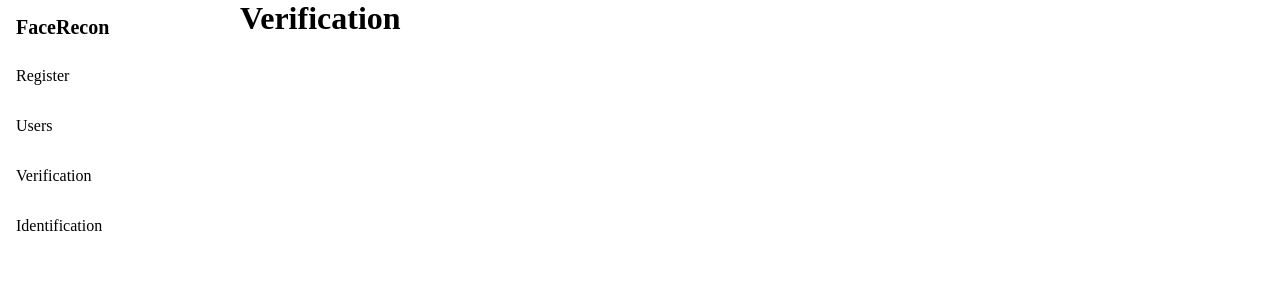
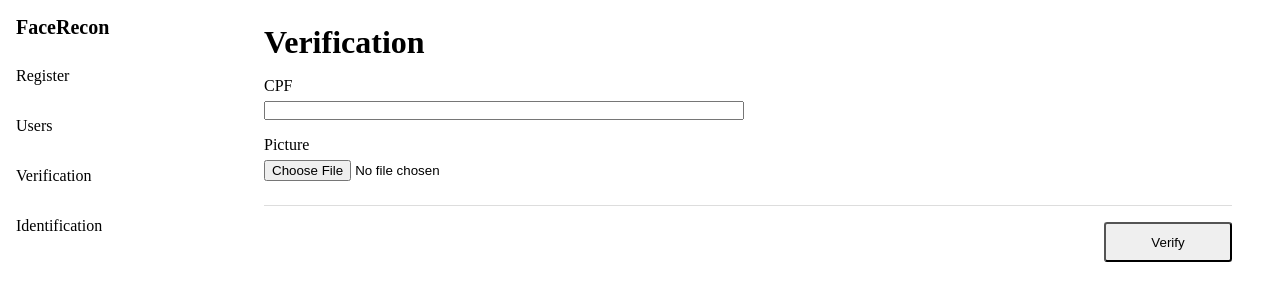
Before and after one commit to nblucas/face-recon-app, an Angular app in the folder frontend/: page /verification in a window 1280 px wide. Shown: the top 300 px of the page. Built offline with nearby package versions, Linux system fonts and the light colour scheme.

Commit message:
feat: add face verification screen

```diff
--- a/frontend/src/app/pages/verification/verification.css
+++ b/frontend/src/app/pages/verification/verification.css
@@ -0,0 +1,70 @@
+.verification {
+  padding: 1.5rem 3rem 1.5rem 1.5rem;
+}
+
+.fields {
+  display: flex;
+  flex-direction: column;
+  gap: 1rem;
+  margin-top: 1rem;
+}
+
+.field {
+  display: flex;
+  flex-direction: column;
+  gap: 0.375rem;
+}
+
+.text-field {
+  width: 30rem;
+}
+
+.text-field.invalid {
+  border-color: #c0392b;
+}
+
+.error {
+  color: #c0392b;
+  font-size: 0.875rem;
+}
+
+.footer {
+  margin-top: 1.5rem;
+  padding-top: 1rem;
+  border-top: 1px solid #ddd;
+  display: flex;
+  align-items: center;
+  justify-content: flex-end;
+}
+
+.form-error {
+  margin-right: auto;
+}
+
+.button {
+  width: 8rem;
+  height: 2.5rem;
+  border-radius: 0.2rem;
+}
+
+.button:hover {
+  cursor: pointer;
+}
+
+.button:disabled {
+  cursor: not-allowed;
+  opacity: 0.6;
+}
+
+.matched,
+.not-matched {
+  font-size: 0.875rem;
+}
+
+.matched {
+  color: #1e7e34;
+}
+
+.not-matched {
+  color: #c0392b;
+}
--- a/frontend/src/app/pages/verification/verification.html
+++ b/frontend/src/app/pages/verification/verification.html
@@ -1 +1,38 @@
-<h1>Verification</h1>
+<form class="verification" [formGroup]="form" (ngSubmit)="onSubmit()">
+  <h1>Verification</h1>
+  <div class="fields">
+    <div class="field">
+      <label for="cpf">CPF</label>
+      <input
+        id="cpf"
+        type="text"
+        formControlName="cpf"
+        class="text-field"
+        [class.invalid]="form.controls.cpf.invalid && form.controls.cpf.touched"
+      />
+      @if (form.controls.cpf.invalid && form.controls.cpf.touched) {
+        <span class="error">CPF is required.</span>
+      }
+    </div>
+    <div class="field">
+      <label for="picture">Picture</label>
+      <input id="picture" type="file" accept="image/*" (change)="onPictureSelected($event)" />
+      @if (form.controls.picture.invalid && form.controls.picture.touched) {
+        <span class="error">Picture is required.</span>
+      }
+    </div>
+  </div>
+
+  <footer class="footer">
+    @if (loading()) {
+      <span class="form-error">Loading...</span>
+    } @else if (errorMessage()) {
+      <span class="error form-error">{{ errorMessage() }}</span>
+    } @else if (matched() === true) {
+      <span class="matched form-error">Face matches the registered picture.</span>
+    } @else if (matched() === false) {
+      <span class="not-matched form-error">Face does not match the registered picture.</span>
+    }
+    <button type="submit" class="button" [disabled]="loading()">Verify</button>
+  </footer>
+</form>
--- a/frontend/src/app/pages/verification/verification.ts
+++ b/frontend/src/app/pages/verification/verification.ts
@@ -1,9 +1,54 @@
-import { Component } from '@angular/core';
+import { Component, inject, signal } from '@angular/core';
+import { FormControl, FormGroup, ReactiveFormsModule, Validators } from '@angular/forms';
+import { HttpErrorResponse } from '@angular/common/http';
+import { UserService } from '../../services/user-service';
 
 @Component({
   selector: 'app-verification',
-  imports: [],
+  imports: [ReactiveFormsModule],
   templateUrl: './verification.html',
   styleUrl: './verification.css',
 })
-export class Verification {}
+export class Verification {
+  private readonly userService = inject(UserService);
+
+  protected readonly form = new FormGroup({
+    cpf: new FormControl('', { nonNullable: true, validators: [Validators.required] }),
+    picture: new FormControl<File | null>(null, { validators: [Validators.required] }),
+  });
+
+  protected readonly loading = signal(false);
+  protected readonly errorMessage = signal<string | null>(null);
+  protected readonly matched = signal<boolean | null>(null);
+
+  protected onPictureSelected(event: Event): void {
+    const file = (event.target as HTMLInputElement).files?.[0] ?? null;
+    this.form.controls.picture.setValue(file);
+  }
+
+  protected onSubmit(): void {
+    if (this.form.invalid) {
+      this.form.markAllAsTouched();
+      return;
+    }
+
+    this.loading.set(true);
+    this.errorMessage.set(null);
+    this.matched.set(null);
+
+    const { cpf, picture } = this.form.getRawValue();
+
+    this.userService.verify(cpf, picture!).subscribe({
+      next: (response) => {
+        this.matched.set(response.matched);
+        this.loading.set(false);
+      },
+      error: (err: HttpErrorResponse) => {
+        this.errorMessage.set(
+          typeof err.error === 'string' ? err.error : 'Failed to verify user. Please try again.',
+        );
+        this.loading.set(false);
+      },
+    });
+  }
+}
```
